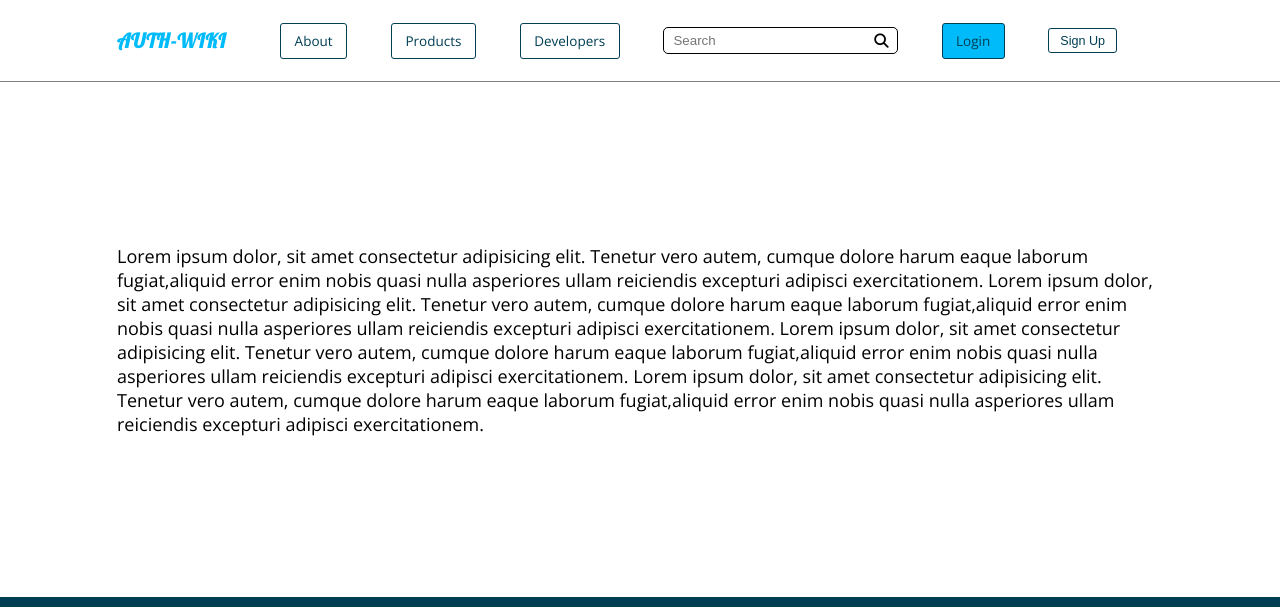
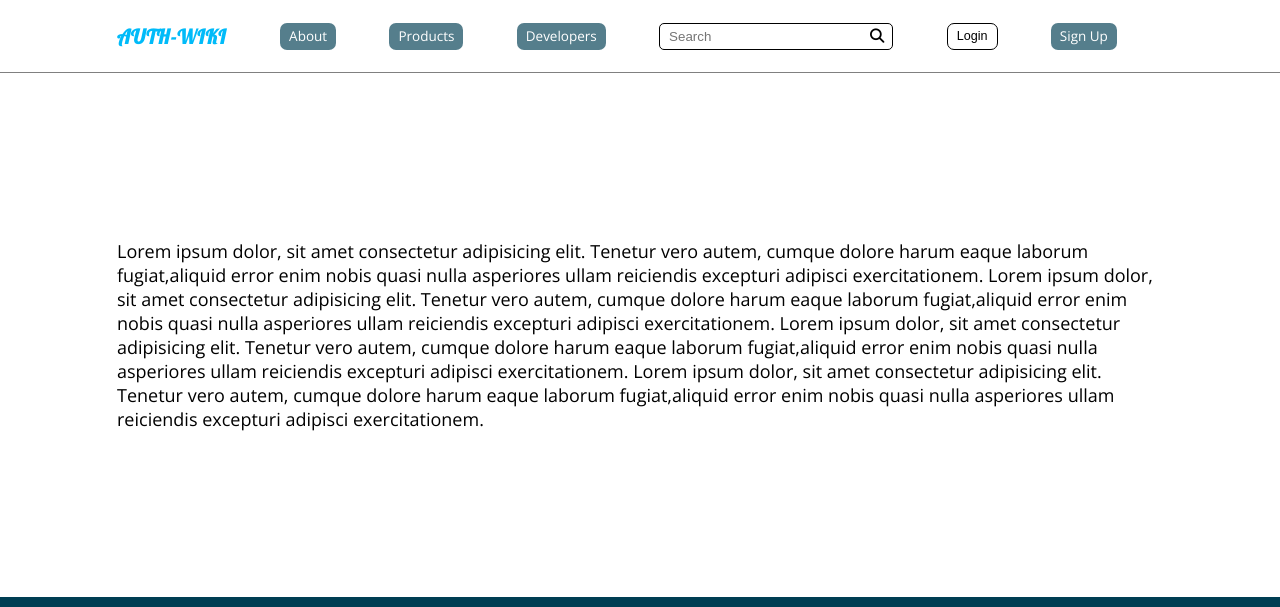
Before and after one commit to Codeyenum/auth_wiki-team-7, a plain HTML site: page index.html in a window 1280 px wide. Shown: the top 607 px of the page. Drawn offline with nearby package versions, Linux system fonts and the light colour scheme.

Commit message:
header correction

```diff
--- a/css/style.css
+++ b/css/style.css
@@ -30,7 +30,8 @@ header {
     padding: 1.25rem 0;
 }
 
-header, .desktop_nav {
+header,
+.desktop_nav {
     display: flex;
     flex-direction: row;
     justify-content: space-between;
@@ -43,17 +44,25 @@ header .company-logo {
     text-align: left;
 }
 
-header a, header button {
-    border: 1px solid #003E53;
-    background-color: white;
-    color: #003E53;
+header a,
+header button {
+    border: none;
+    background-color: #557E8C;
+    color: white;
+    display: flex;
+    align-items: center;
+    justify-content: center;
     font-size: .8rem;
+
+    height: 1.5rem;
+    padding: 0 .5rem;
+    text-align: center;
     text-decoration: none;
 }
 
-header a:hover, header button:hover {
+header a:hover,
+header button:hover {
     background-color: #003E53;
-    color: white;
 }
 
 header input {
@@ -79,7 +88,7 @@ header input:focus {
     right: .25rem;
 }
 
-.search-bar input{
+.search-bar input {
     width: 100%;
     height: 1.3rem;
 }
@@ -120,15 +129,8 @@ header input:focus {
     z-index: 3;
 }
 
-header a, header button {
-    border: 1px solid #003E53;
-    background-color: white;
-    color: #003E53;
-    font-size: .8rem;
-    text-decoration: none;
-}
-
-.nav_card a, .nav_card button {
+.nav_card a,
+.nav_card button {
     background-color: transparent;
     color: white;
 }
@@ -143,7 +145,7 @@ header a, header button {
 }
 
 .menu_btn:hover {
-    color:#003E53;
+    color: #003E53;
 }
 
 /* ###---HEADER END---### */
@@ -226,19 +228,26 @@ footer a:hover {
         margin: 0;
     }
 
-    header a, header button {
-        border-radius: 3px;
+    header a,
+    header button {
+        border-radius: 7px;
         cursor: pointer;
         font-size: .7rem;
-        padding: .25rem .6rem;
+        /* padding: .25rem .6rem; */
     }
 
     .search-bar {
         display: none;
     }
 
-    header .login-btn {
-        background-color: #00BBF9;
+    header button {
+        border: 1px solid black;
+        background-color: transparent;
+        color: black;
+    }
+
+    header button:hover {
+        color: white;
     }
 
     .search-icon {
@@ -314,7 +323,7 @@ footer a:hover {
 
     header a {
         font-size: .75rem;
-        padding: .45rem .75rem;
+        /* padding: .45rem .75rem; */
     }
 
     main {
--- a/index.html
+++ b/index.html
@@ -21,8 +21,8 @@
                 <input type="text" placeholder="Search">
                 <i class="fa-solid fa-magnifying-glass search-icon"></i>
             </div>
-            <a class="login-btn" href="">Login</a>
-            <button>Sign Up</button>
+            <button class="login-btn">Login</button>
+            <a href="">Sign Up</a>
         </nav>
         <div class="search-bar">
             <input type="text" placeholder="Search">
@@ -33,8 +33,8 @@
                 <a href="">About</a>
                 <a href="">Products</a>
                 <a href="">Developers</a>
-                <a class="login-btn" href="">Login</a>
-                <button>Sign Up</button>
+                <button class="login-btn">Login</button>
+                <a href="">Sign Up</a>
             </nav>
             <i class="menu_btn fa-solid fa-bars"></i>
         </div>
```
